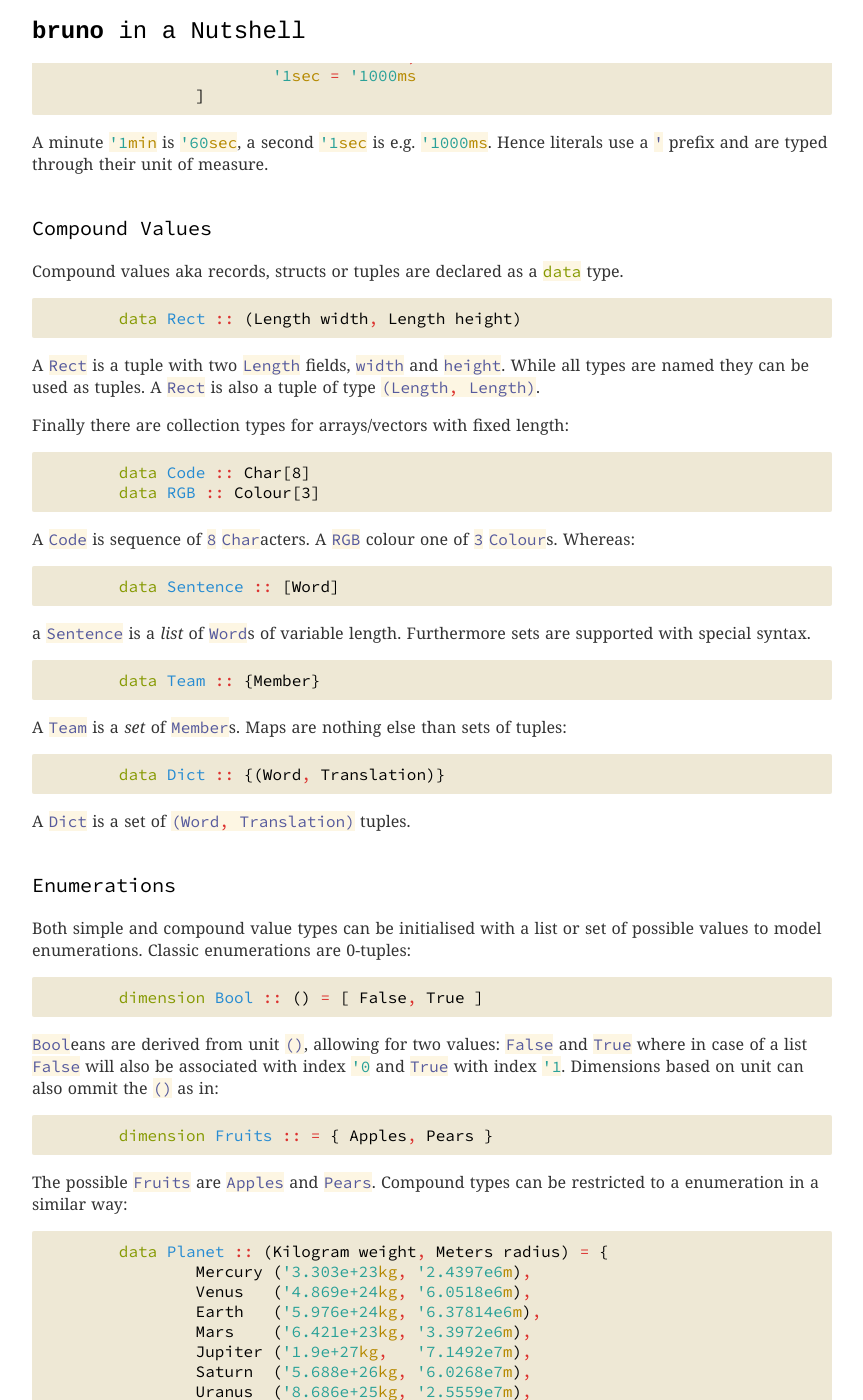
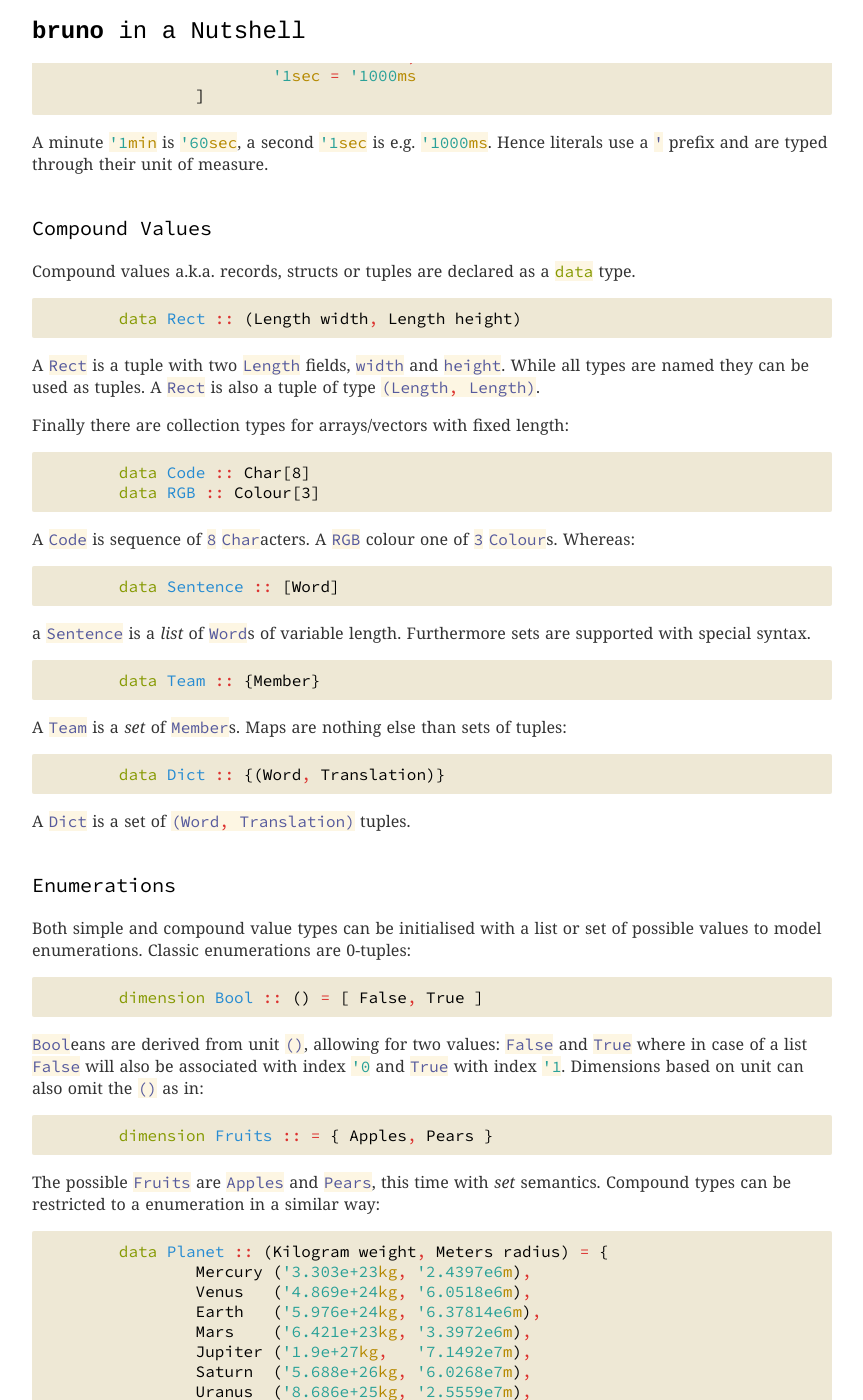
Before and after one commit to bruno-lang/bruno-lang.github.io, a Jekyll site: the page built from learn/index.md, in a window 1280 px wide and 1400 px high, scrolled down 926 px. Shown: the whole window, without its empty margins (208-1071 px from the left). Built offline with Jekyll 4.4.1, drawn with Linux system fonts in a browser that asks for light colours; nearby versions of some CDN libraries; some of the changed text lies outside the part shown.

Commit message:
FIXED minors

```diff
--- a/_layouts/default.html
+++ b/_layouts/default.html
@@ -22,7 +22,7 @@
    return html
    	.replace(/([a-z]+\s+)([-a-zA-Z0-9]+)(\s*(\[[^\]]+\]\s*)?::)/g, "$1<def>$2</def>$3")
    	.replace(/(unit|dimension|data|fn|op|protocol|notation|where|ratio|instances|system|machine|behaviour)/g, '<kw>$1</kw>')
-   	.replace(/("[^"]*"|'[^, \)\]\t\n\r]+|#[xdob][A-F0-9]+)/g, "<lit>$1</lit>")
+   	.replace(/("[^"]*"|'[^,. \)\]\t\n\r]+(\.[^,. \)\]\t\n\r]+)?|#[xdob]?[A-F0-9]+)/g, "<lit>$1</lit>")
 		.replace(/<lit>('[0-9.e+-]+)([a-zA-Z]+)<\/lit>/g, "<lit>$1<uom>$2</uom></lit>")
    	.replace(/(\s=\s|,|-&gt;)/g, "<op>$1</op>")
    	.replace(/(::)/g, "<as>$1</as>")
--- a/learn/index.md
+++ b/learn/index.md
@@ -53,7 +53,7 @@
 use a `'` prefix and are typed through their unit of measure.
 
 ### Compound Values
-Compound values aka records, structs or tuples are declared as a `data` type.
+Compound values a.k.a. records, structs or tuples are declared as a `data` type.
 
 		data Rect :: (Length width, Length height)
 
@@ -90,12 +90,12 @@
 
 `Bool`eans are derived from unit `()`, allowing for two values: `False` and `True`
 where in case of a list `False` will also be associated with index `'0` and
-`True` with index `'1`. Dimensions based on unit can also ommit the `()` as in:
+`True` with index `'1`. Dimensions based on unit can also omit the `()` as in:
 
 		dimension Fruits :: = { Apples, Pears }
 
-The possible `Fruits` are `Apples` and `Pears`. Compound types can be restricted
-to a enumeration in a similar way:
+The possible `Fruits` are `Apples` and `Pears`, this time with _set_ semantics.
+Compound types can be restricted to a enumeration in a similar way:
 
 		data Planet :: (Kilogram weight, Meters radius) = {
 			Mercury ('3.303e+23kg, '2.4397e6m),
@@ -108,8 +108,8 @@
 			Neptune ('1.024e+26kg, '2.4746e7m)
 		}
 
-All the `Planet`s in our solar system are given as a set of possible values with
-their `weight` and `radius`.
+All the `Planet`s in our solar system are given as a _set_ of possible values
+with their `weight` and `radius`.
 
 ### Literals
 There are three types of value literals; the mostly used conceptual value
@@ -258,7 +258,7 @@
 
 A function that takes an `Int` and computes a `Bool` has a type of `(Int -> Bool)`.
 
-		fn even :: (Int n -> Bool) = n mod '2 == 0
+		fn even :: (Int n -> Bool) = n mod '2 == '0
 
 The `even` function has this type and could be passed as an argument to another
 function:
```
Also changed, not shown: other parts of learn/index.md (+2 -2 lines).
